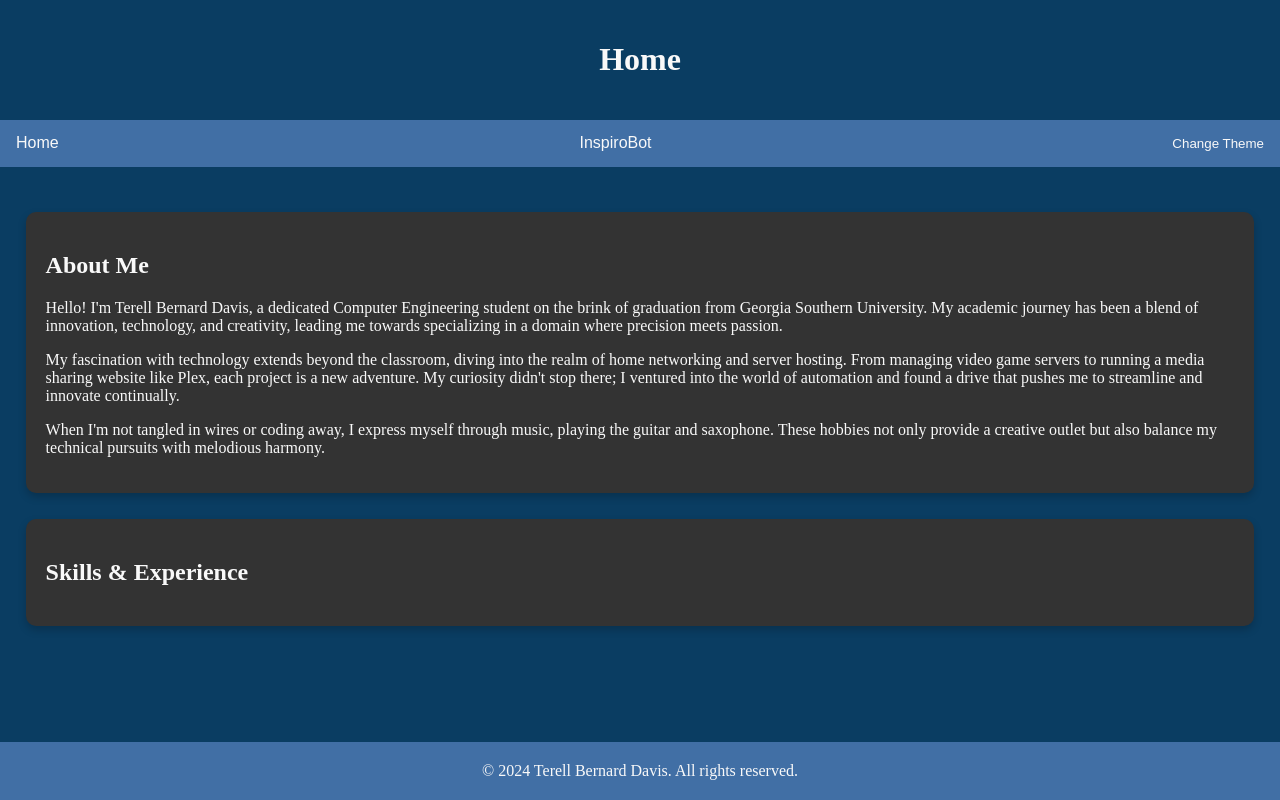
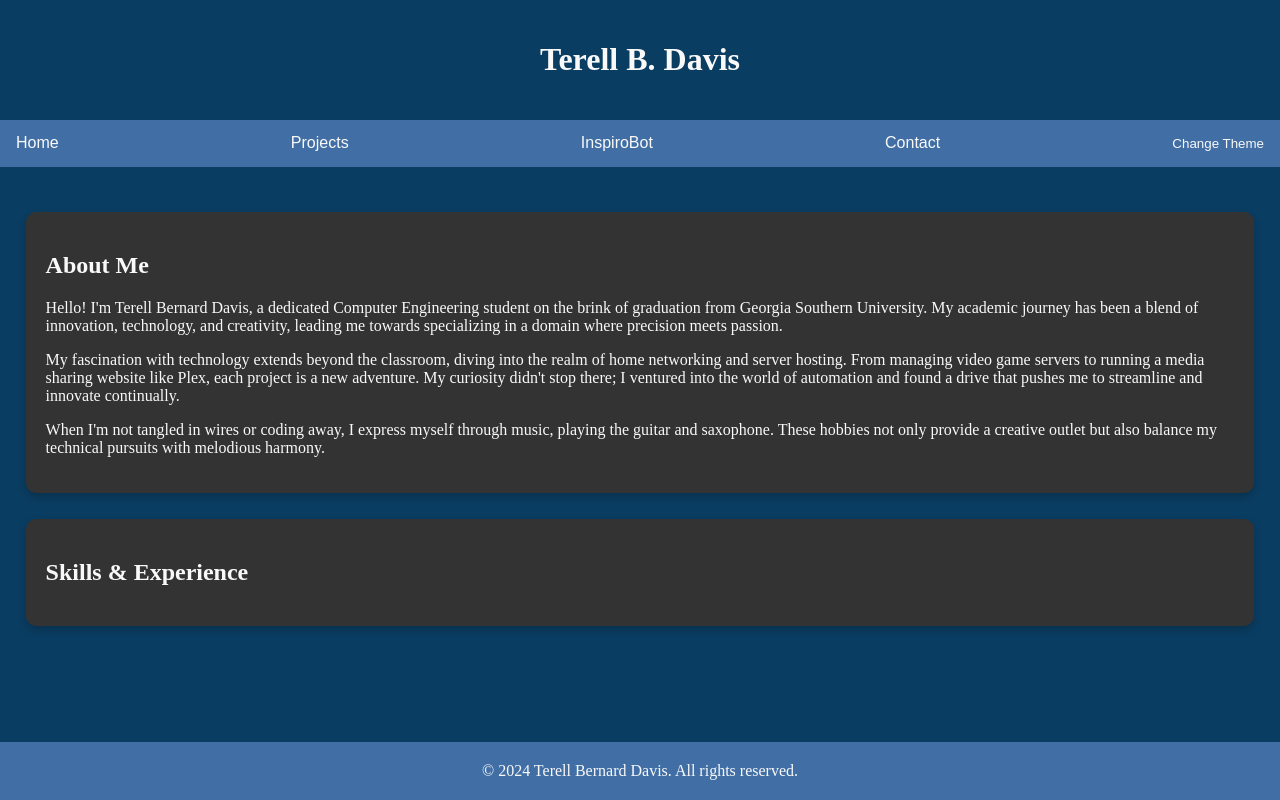
Before and after one commit to Terell-Davis/terell-davis.github.io, a React (Create React App) app: page / in a window 1280 px wide. Built offline with nearby package versions, Linux system fonts and the light colour scheme.

Commit message:
Changed casing as it was annoying me, also routes

```diff
--- a/src/App.js
+++ b/src/App.js
@@ -1,10 +1,12 @@
 import React from 'react';
-import { BrowserRouter as Router, Routes, Route } from 'react-router-dom';
+import { HashRouter as Router, Routes, Route } from 'react-router-dom';
 import Home from './pages/Home';
 import InspiroBot from './pages/InspiroBot';
+import Projects from './pages/Projects';
+import Contact from './pages/Contact';
 import Footer from './components/Footer';
 import './App.css';
-import { ThemeProvider } from './contexts/Themecontext';
+import { ThemeProvider } from './contexts/ThemeContext';
 
 function App() {
   return (
@@ -15,7 +17,9 @@ function App() {
 		{
 			<Routes>
 				<Route path="/" element={<Home />} />
+				<Route path="/projects" element={<Projects />} />
 				<Route path="/inspirobot" element={<InspiroBot />} />
+				<Route path="/contact" element={<Contact />} />
 			</Routes>
 		}
 		</main>
--- a/src/components/Navbar.js
+++ b/src/components/Navbar.js
@@ -1,14 +1,17 @@
 import React from 'react';
-import styles from '../styles/Navbar.module.css';
-import ThemeSwitch from './Themeswitch';
+import styles from '../styles/NavBar.module.css';
+import ThemeSwitch from './ThemeSwitch';
+import { Link } from 'react-router-dom';
 
 const NavBar = () => {
   return (
-    <div className={styles.navbar}>
-      <a href="/" className={styles.link}>Home</a>
-	    <a href="/inspirobot" className={styles.link}>InspiroBot</a>
+    <nav className={styles.navbar}>
+      <Link to="/" className={styles.link}>Home</Link>
+	    <Link to="/projects" className={styles.link}>Projects</Link>
+      <Link to="/inspirobot" className={styles.link}>InspiroBot</Link>
+      <Link to="/contact" className={styles.link}>Contact</Link>
 	    <ThemeSwitch />
-    </div>
+    </nav>
   );
 };
 
--- a/src/components/Themeswitch.js
+++ b/src/components/Themeswitch.js
@@ -1,6 +1,6 @@
 import React, { useState } from 'react';
-import { useTheme } from '../contexts/Themecontext';
-import styles from '../styles/Themeswitch.module.css';
+import { useTheme } from '../contexts/ThemeContext';
+import styles from '../styles/ThemeSwitch.module.css';
 
 const ThemeSwitch = () => {
   const { changeTheme } = useTheme();
--- a/src/pages/Home.js
+++ b/src/pages/Home.js
@@ -1,14 +1,14 @@
 import React from 'react';
 import Header from '../components/Header';
-import NavBar from '../components/Navbar';
-import ContentCard from '../components/Contentcard';
+import NavBar from '../components/NavBar';
+import ContentCard from '../components/ContentCard';
 import styles from '../styles/Home.module.css';
 
 
 const Home = () => {
   return (
     <div className={styles.homePage}>
-		<Header title="Home" />
+		<Header title="Terell B. Davis" />
 		<NavBar />
 
 		<div className={styles.mainContainer}>
--- a/src/pages/InspiroBot.js
+++ b/src/pages/InspiroBot.js
@@ -1,8 +1,8 @@
 import React, { useState } from 'react';
 import styles from '../styles/InspiroBot.module.css';
 import Header from '../components/Header';
-import NavBar from '../components/Navbar';
-import ContentCard from '../components/Contentcard';
+import NavBar from '../components/NavBar';
+import ContentCard from '../components/ContentCard';
 
 const InspiroBot = () => {
   const [imageUrl, setImageUrl] = useState('');
```
